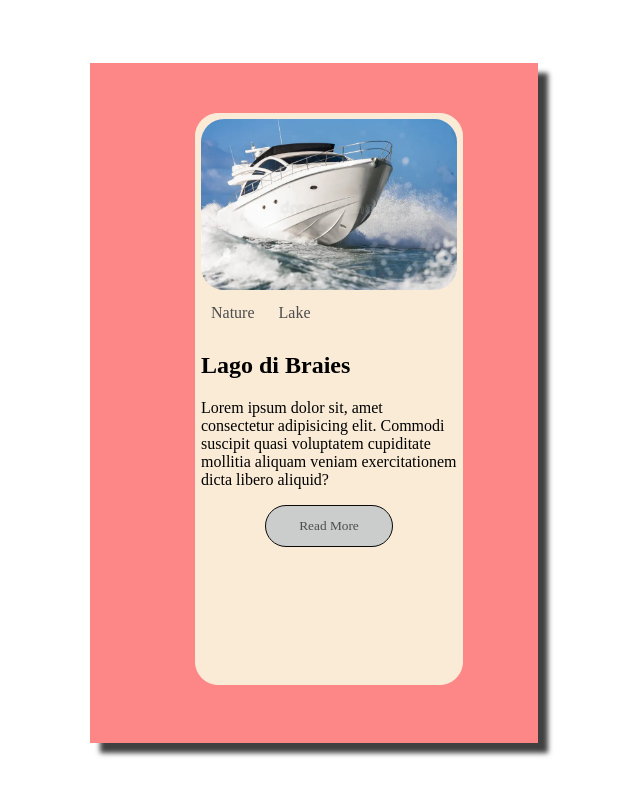
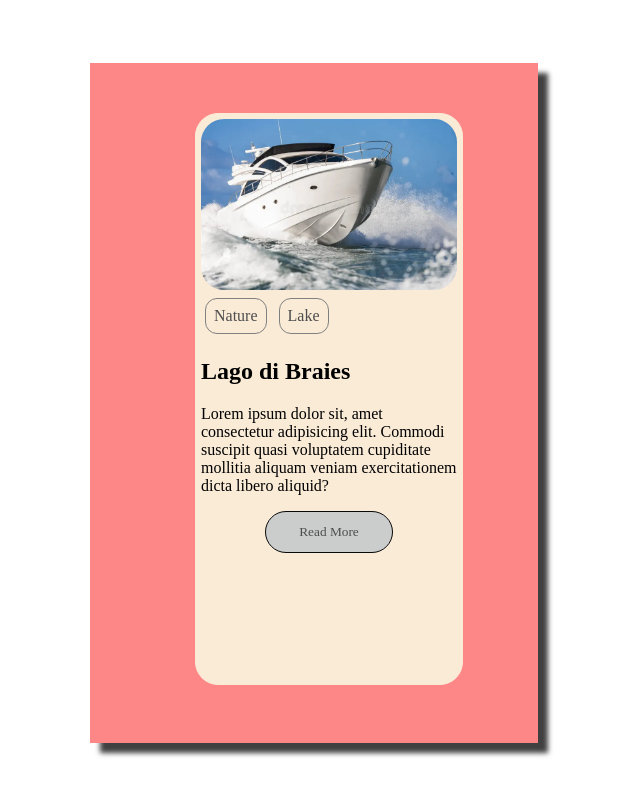
Before and after one commit to wasifashraf01/SIGMA-WEB-DEVELOPMENT, a plain HTML site: page VIDEO-29 (CHALLANGE #3)/index.html in a window 1280 px wide. Shown: the whole page, without its empty margins (326-966 px from the left). Drawn offline with Linux system fonts and the light colour scheme.

Commit message:
Source-Code-Sigma-Web-Development

```diff
--- a/VIDEO-29 (CHALLANGE #3)/index.html
+++ b/VIDEO-29 (CHALLANGE #3)/index.html
@@ -32,7 +32,10 @@
             border-radius: 23px;
         }
         .capsule{
-            margin: 10px;
+            border: 1px solid grey;
+            border-radius: 12px;
+            padding: 8px;
+            margin: 4px;
             display: inline-block;
             color: rgb(77, 77, 77);
         }
```
